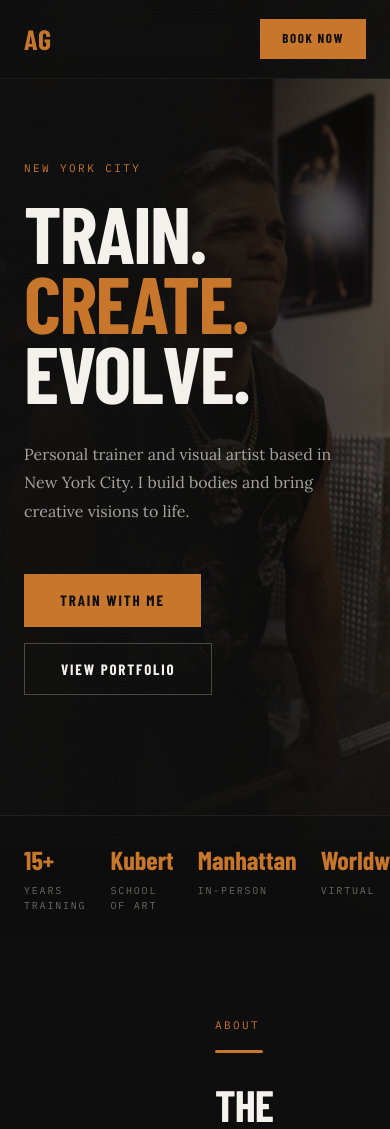
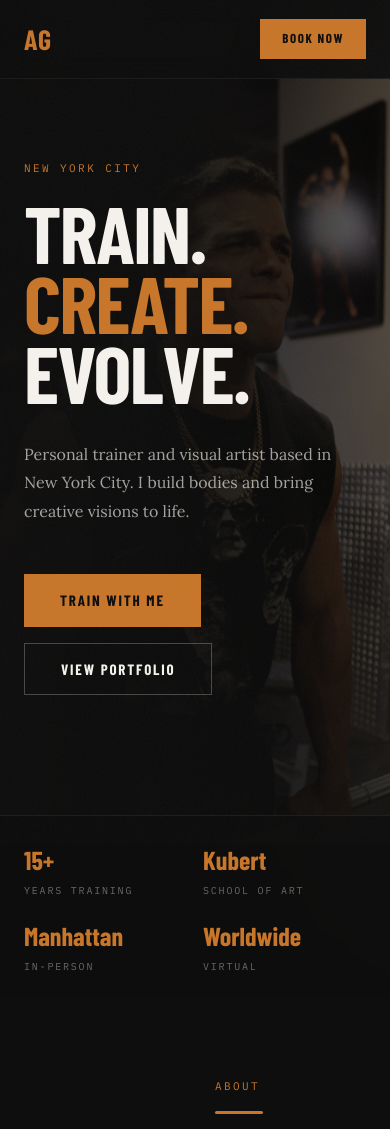
Before and after one commit to alexiogessa/alexiogessa.com, a Next.js app: page / in a window 390 px wide. Shown: the top 1129 px of the page. Built offline with nearby package versions, Linux system fonts and the light colour scheme; a web font is replaced by a local one.

Commit message:
fix mobile header and hero stats layout

```diff
--- a/app/page.tsx
+++ b/app/page.tsx
@@ -107,11 +107,7 @@ export default function HomePage() {
           <a href="#home" style={{ fontFamily: "'Barlow Condensed',sans-serif", fontWeight: 900, fontSize: "1.75rem", color: "var(--copper)", textDecoration: "none", letterSpacing: "0.04em" }}>AG</a>
           <nav style={{ display: "flex", alignItems: "center", gap: "40px" }}>
             {[["About","#about"],["Training","#training"],["Portfolio","#portfolio"],["Commissions","#commissions"],["Contact","#contact"]].map(([l,h]) => (
-              <a key={h} href={h} className="nav-link" style={{ display: "none" }}>{l}</a>
-            ))}
-            <style>{`@media(min-width:768px){.nav-link{display:inline!important}}`}</style>
-            {[["About","#about"],["Training","#training"],["Portfolio","#portfolio"],["Commissions","#commissions"],["Contact","#contact"]].map(([l,h]) => (
-              <a key={h+"-v"} href={h} className="nav-link nav-visible">{l}</a>
+              <a key={h} href={h} className="nav-link nav-visible">{l}</a>
             ))}
             <style>{`.nav-visible{display:none}@media(min-width:768px){.nav-visible{display:inline}}`}</style>
           </nav>
@@ -147,7 +143,8 @@ export default function HomePage() {
 
         {/* Stats */}
         <div style={{ position: "relative", zIndex: 10, borderTop: "1px solid rgba(245,242,237,0.07)", background: "rgba(14,14,14,0.75)", backdropFilter: "blur(8px)" }}>
-          <div className="container" style={{ paddingTop: "24px", paddingBottom: "24px", display: "grid", gridTemplateColumns: "repeat(4,1fr)", gap: "24px" }}>
+          <div id="hero-stats-grid" className="container" style={{ paddingTop: "24px", paddingBottom: "24px", display: "grid", gridTemplateColumns: "repeat(4,1fr)", gap: "24px" }}>
+            <style>{`@media(max-width:767px){#hero-stats-grid{grid-template-columns:repeat(2,1fr)!important;gap:18px 16px!important}}`}</style>
             {[["15+","Years Training"],["Kubert","School of Art"],["Manhattan","In-Person"],["Worldwide","Virtual"]].map(([n,l]) => (
               <div key={n}>
                 <div style={{ fontFamily: "'Barlow Condensed',sans-serif", fontWeight: 900, fontSize: "1.625rem", color: "var(--copper)" }}>{n}</div>
```
